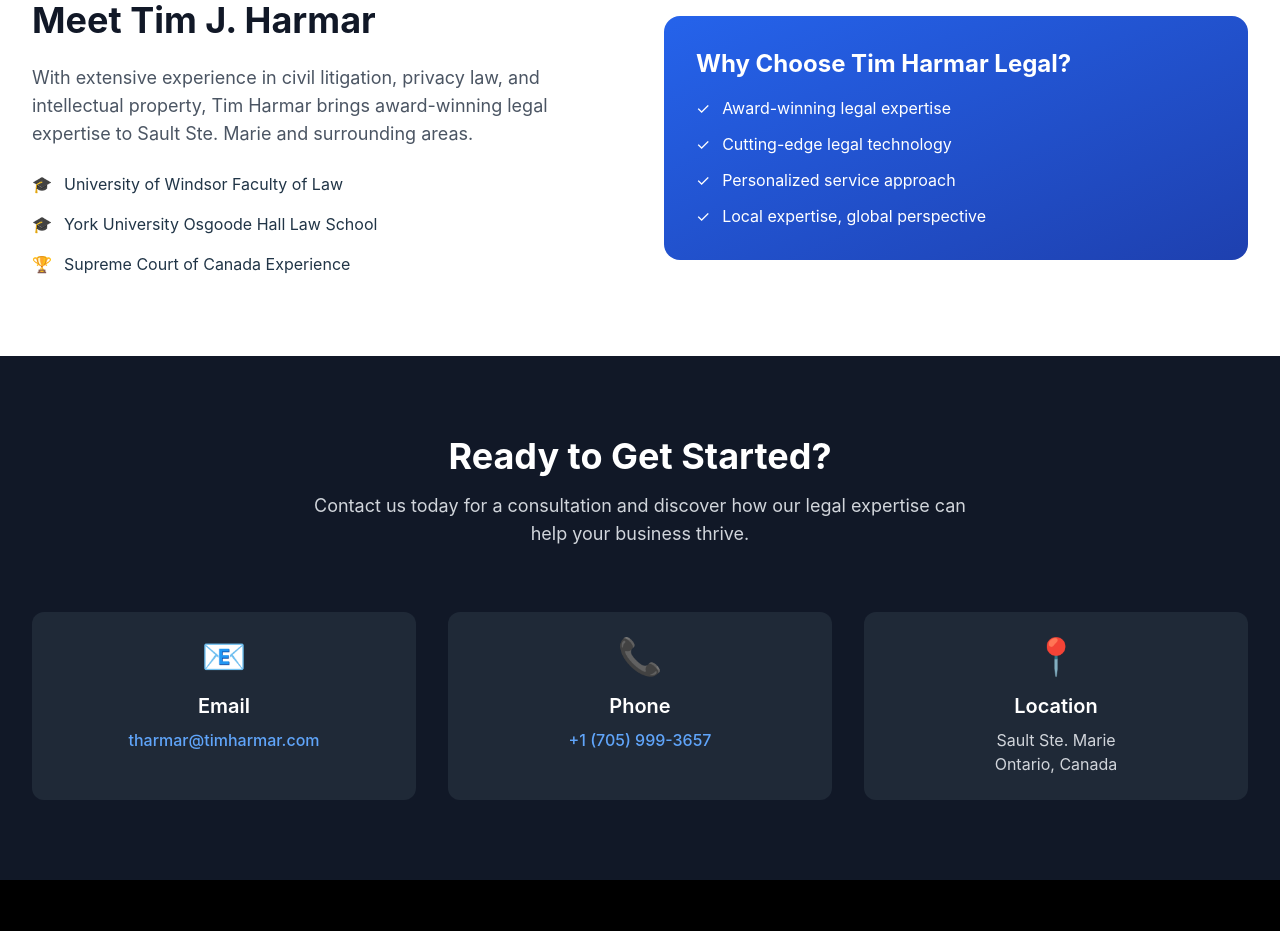
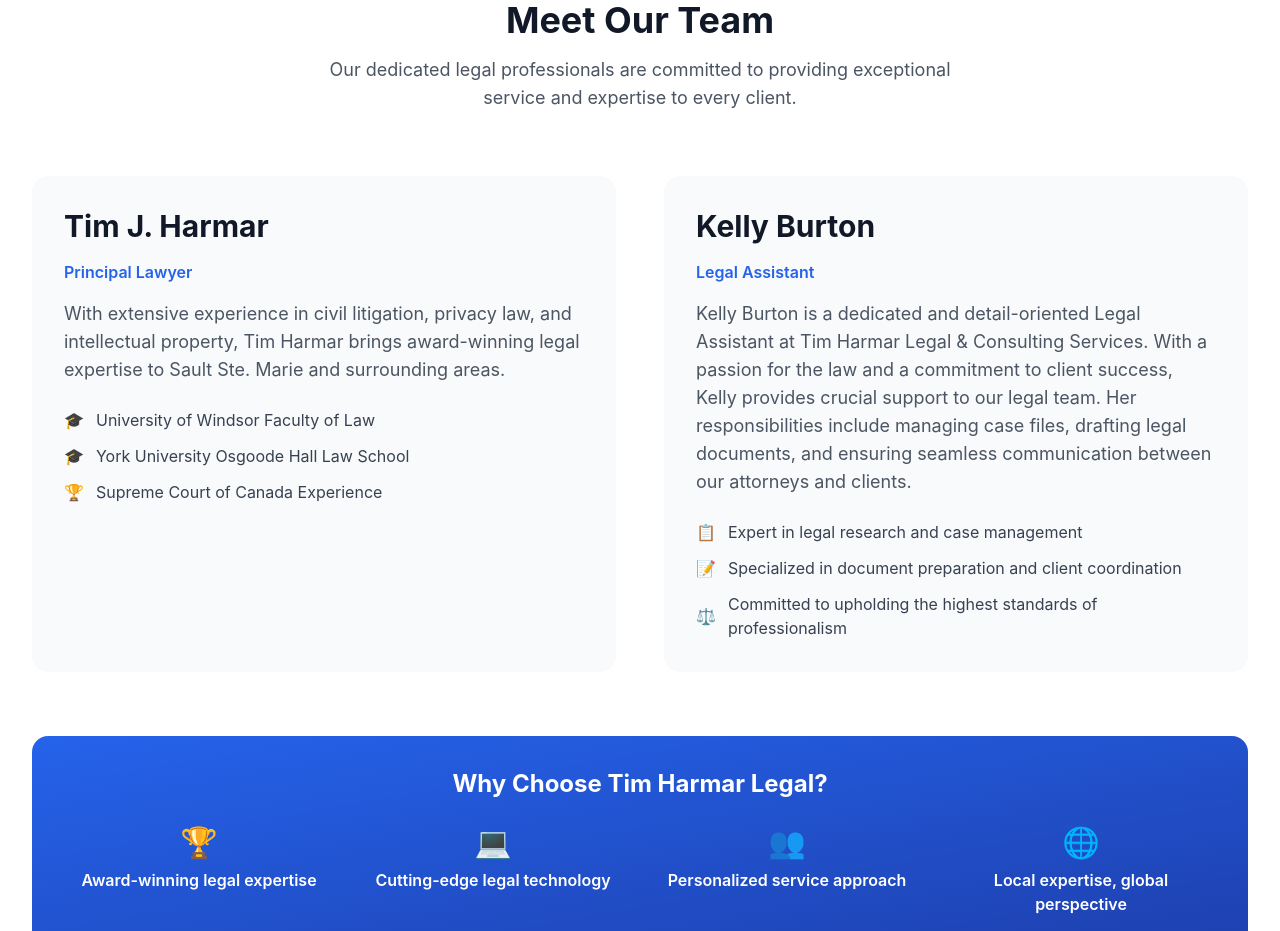
Before and after one commit to harmartim-oss/TH_Site, a React (Vite) app: page / in a window 1280 px wide. Shown: the part 2980-3911 px from the top of the page. Built offline with nearby package versions, Linux system fonts and the light colour scheme.

Commit message:
Add Kelly Burton as Legal Assistant with professional bio and improved team section
Co-authored-by: harmartim-oss <225632909+harmartim-oss@users.noreply.github.com>

```diff
--- a/src/App.jsx
+++ b/src/App.jsx
@@ -231,51 +231,90 @@ export default function App() {
       {/* About Section */}
       <section id="about" className="py-20 bg-white">
         <div className="max-w-7xl mx-auto px-4 sm:px-6 lg:px-8">
-          <div className="grid grid-cols-1 lg:grid-cols-2 gap-12 items-center">
-            <div>
-              <h2 className="text-3xl md:text-4xl font-bold text-gray-900 mb-6">
-                Meet Tim J. Harmar
-              </h2>
+          <div className="text-center mb-16">
+            <h2 className="text-3xl md:text-4xl font-bold text-gray-900 mb-4">
+              Meet Our Team
+            </h2>
+            <p className="text-lg text-gray-600 max-w-2xl mx-auto">
+              Our dedicated legal professionals are committed to providing exceptional service and expertise to every client.
+            </p>
+          </div>
+
+          {/* Team Members */}
+          <div className="grid grid-cols-1 lg:grid-cols-2 gap-12 mb-16">
+            {/* Tim J. Harmar */}
+            <div className="bg-gray-50 p-8 rounded-2xl">
+              <h3 className="text-2xl md:text-3xl font-bold text-gray-900 mb-4">
+                Tim J. Harmar
+              </h3>
+              <p className="text-blue-600 font-semibold mb-4">Principal Lawyer</p>
               <p className="text-lg text-gray-600 mb-6">
                 With extensive experience in civil litigation, privacy law, and intellectual
                 property, Tim Harmar brings award-winning legal expertise to Sault Ste. Marie and
                 surrounding areas.
               </p>
-              <div className="space-y-4">
+              <div className="space-y-3">
                 <div className="flex items-center">
                   <span className="text-blue-600 mr-3">🎓</span>
-                  <span>University of Windsor Faculty of Law</span>
+                  <span className="text-gray-700">University of Windsor Faculty of Law</span>
                 </div>
                 <div className="flex items-center">
                   <span className="text-blue-600 mr-3">🎓</span>
-                  <span>York University Osgoode Hall Law School</span>
+                  <span className="text-gray-700">York University Osgoode Hall Law School</span>
                 </div>
                 <div className="flex items-center">
                   <span className="text-blue-600 mr-3">🏆</span>
-                  <span>Supreme Court of Canada Experience</span>
+                  <span className="text-gray-700">Supreme Court of Canada Experience</span>
                 </div>
               </div>
             </div>
-            <div className="bg-gradient-to-br from-blue-600 to-blue-800 p-8 rounded-2xl text-white">
-              <h3 className="text-2xl font-bold mb-4">Why Choose Tim Harmar Legal?</h3>
-              <ul className="space-y-3">
-                <li className="flex items-center">
-                  <span className="mr-3">✓</span>
-                  Award-winning legal expertise
-                </li>
-                <li className="flex items-center">
-                  <span className="mr-3">✓</span>
-                  Cutting-edge legal technology
-                </li>
-                <li className="flex items-center">
-                  <span className="mr-3">✓</span>
-                  Personalized service approach
-                </li>
-                <li className="flex items-center">
-                  <span className="mr-3">✓</span>
-                  Local expertise, global perspective
-                </li>
-              </ul>
+
+            {/* Kelly Burton */}
+            <div className="bg-gray-50 p-8 rounded-2xl">
+              <h3 className="text-2xl md:text-3xl font-bold text-gray-900 mb-4">
+                Kelly Burton
+              </h3>
+              <p className="text-blue-600 font-semibold mb-4">Legal Assistant</p>
+              <p className="text-lg text-gray-600 mb-6">
+                Kelly Burton is a dedicated and detail-oriented Legal Assistant at Tim Harmar Legal & Consulting Services. With a passion for the law and a commitment to client success, Kelly provides crucial support to our legal team. Her responsibilities include managing case files, drafting legal documents, and ensuring seamless communication between our attorneys and clients.
+              </p>
+              <div className="space-y-3">
+                <div className="flex items-center">
+                  <span className="text-blue-600 mr-3">📋</span>
+                  <span className="text-gray-700">Expert in legal research and case management</span>
+                </div>
+                <div className="flex items-center">
+                  <span className="text-blue-600 mr-3">📝</span>
+                  <span className="text-gray-700">Specialized in document preparation and client coordination</span>
+                </div>
+                <div className="flex items-center">
+                  <span className="text-blue-600 mr-3">⚖️</span>
+                  <span className="text-gray-700">Committed to upholding the highest standards of professionalism</span>
+                </div>
+              </div>
+            </div>
+          </div>
+
+          {/* Why Choose Section */}
+          <div className="bg-gradient-to-br from-blue-600 to-blue-800 p-8 rounded-2xl text-white text-center">
+            <h3 className="text-2xl font-bold mb-6">Why Choose Tim Harmar Legal?</h3>
+            <div className="grid grid-cols-1 md:grid-cols-2 lg:grid-cols-4 gap-6">
+              <div className="flex flex-col items-center">
+                <span className="text-3xl mb-2">🏆</span>
+                <span className="font-semibold">Award-winning legal expertise</span>
+              </div>
+              <div className="flex flex-col items-center">
+                <span className="text-3xl mb-2">💻</span>
+                <span className="font-semibold">Cutting-edge legal technology</span>
+              </div>
+              <div className="flex flex-col items-center">
+                <span className="text-3xl mb-2">👥</span>
+                <span className="font-semibold">Personalized service approach</span>
+              </div>
+              <div className="flex flex-col items-center">
+                <span className="text-3xl mb-2">🌐</span>
+                <span className="font-semibold">Local expertise, global perspective</span>
+              </div>
             </div>
           </div>
         </div>
```
